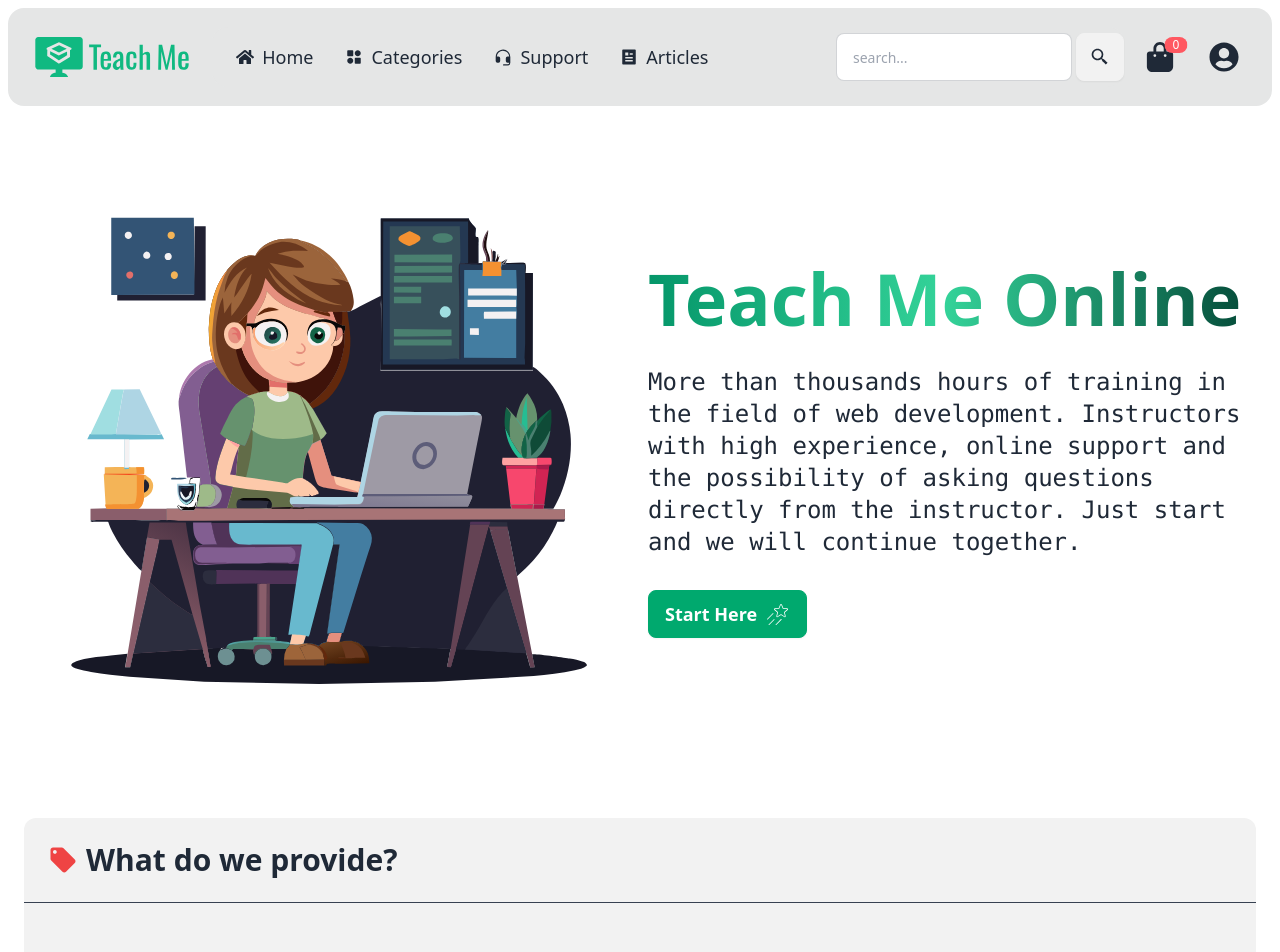
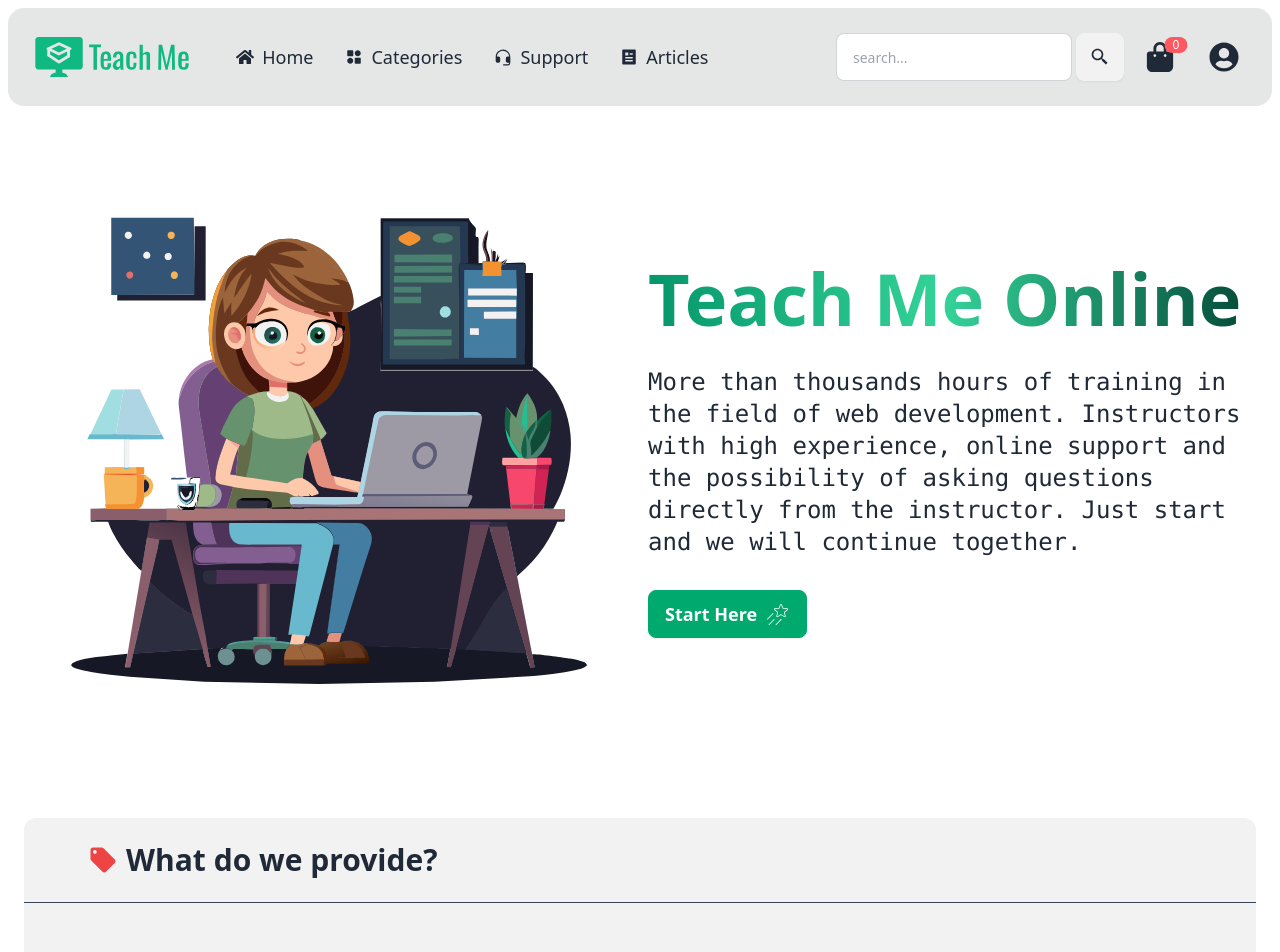
Before and after one commit to alibkm95/teach-me-online, a React (Vite) app in the folder frontend/: page / in a window 1280 px wide. Shown: the top 952 px of the page. Built offline with nearby package versions, Linux system fonts and the light colour scheme.

Commit message:
SectionHeader components layout updated

```diff
--- a/frontend/src/components/SectionHeader.jsx
+++ b/frontend/src/components/SectionHeader.jsx
@@ -5,7 +5,7 @@ import { FaLongArrowAltRight } from "react-icons/fa";
 
 const SectionHeader = ({ title, icon, showLink = false, linkPath }) => {
   return (
-    <div className="bg-base-200 p-6 rounded-ss-xl rounded-se-xl flex flex-col items-center justify-center gap-4 border-b border-b-gray-700 sm:flex-row sm:justify-between">
+    <div className="bg-base-200 p-6 rounded-ss-xl rounded-se-xl flex flex-col items-center justify-center gap-4 border-b border-b-gray-700 sm:flex-row sm:justify-between lg:px-16">
       <h4 className="font-bold text-3xl flex items-center gap-2">
         {icon}
         {title}
```
